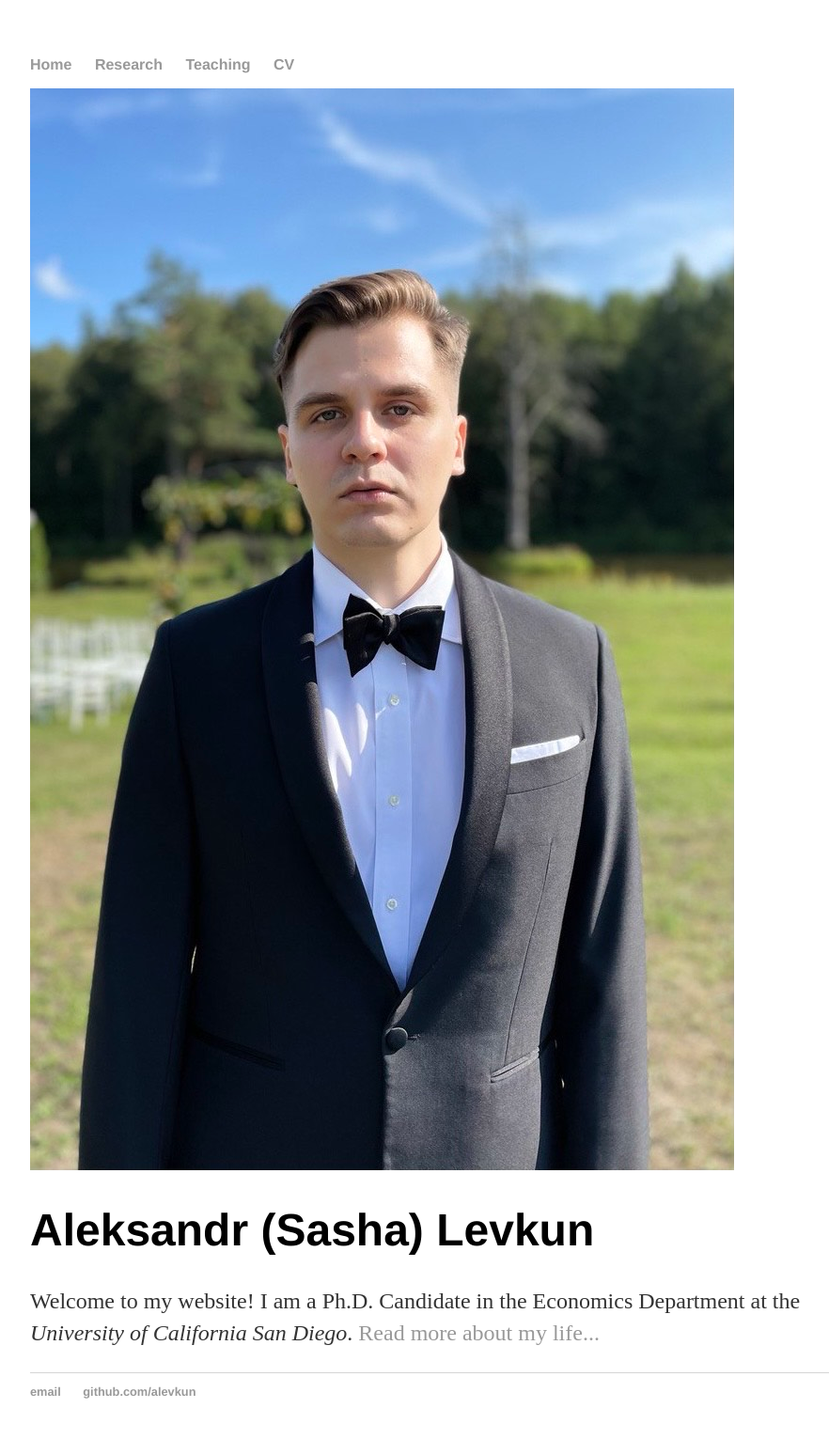
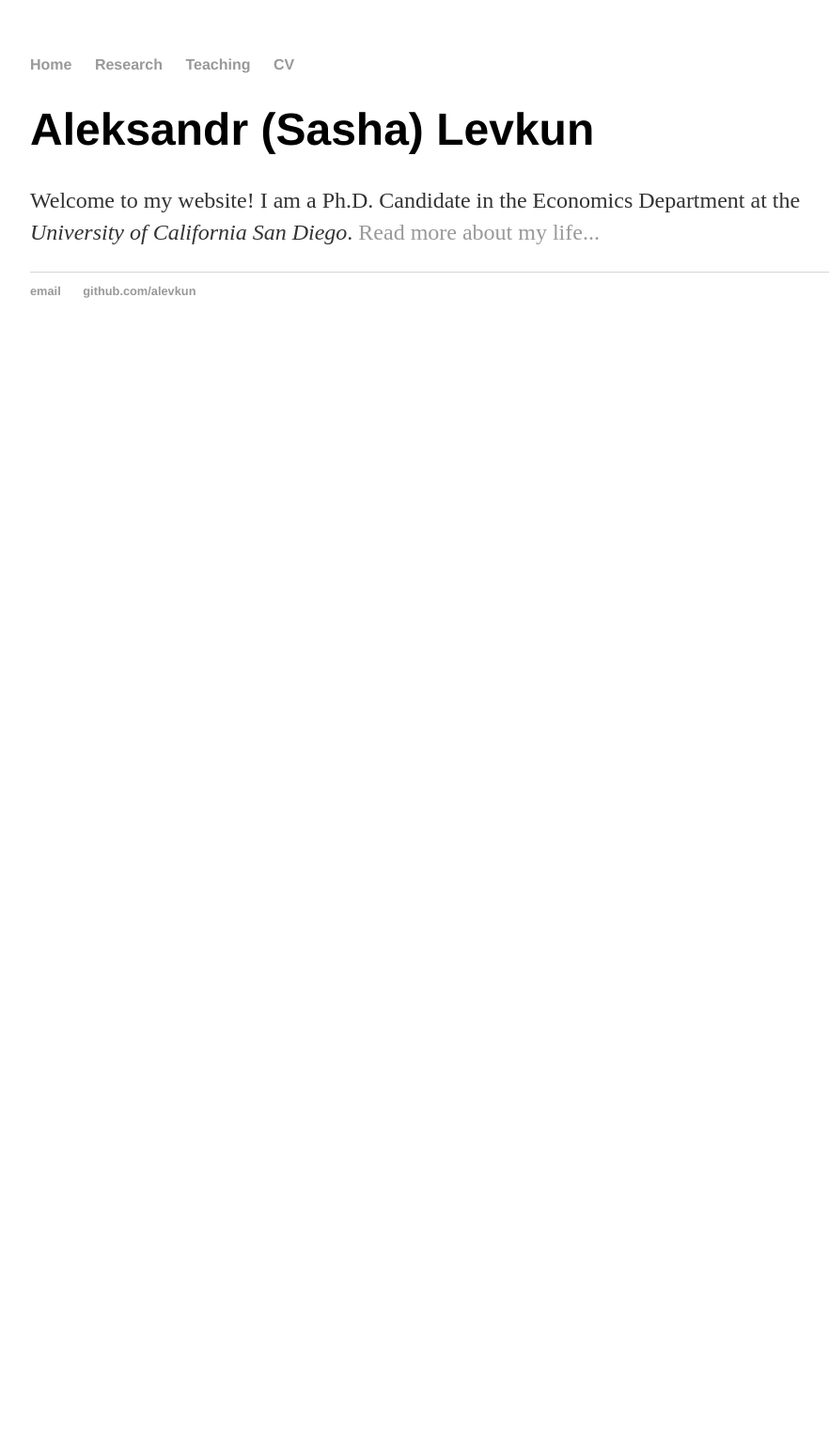
Before and after one commit to alevkun/alevkun.github.io, a Jekyll site: the page built from index.html, in a window 1280 px wide. Shown: the whole page at 94% size, without its empty margins (160-1042 px from the left). Built offline with Jekyll 4.4.1, drawn with Linux system fonts in a browser that asks for light colours; after the commit the page ends 900 px from its top, so only the background shows below that.

Commit message:
Update default.html

```diff
--- a/_layouts/default.html
+++ b/_layouts/default.html
@@ -16,10 +16,6 @@
 		</nav>
 		<div class="container">
 
-		<div>
-			<img src="https://alevkun.github.io/assets/headshot.JPG" style="top:03%; left:50%">
-		</div>
-
     {{ content }}
 
 		</div><!-- /.container -->
```
